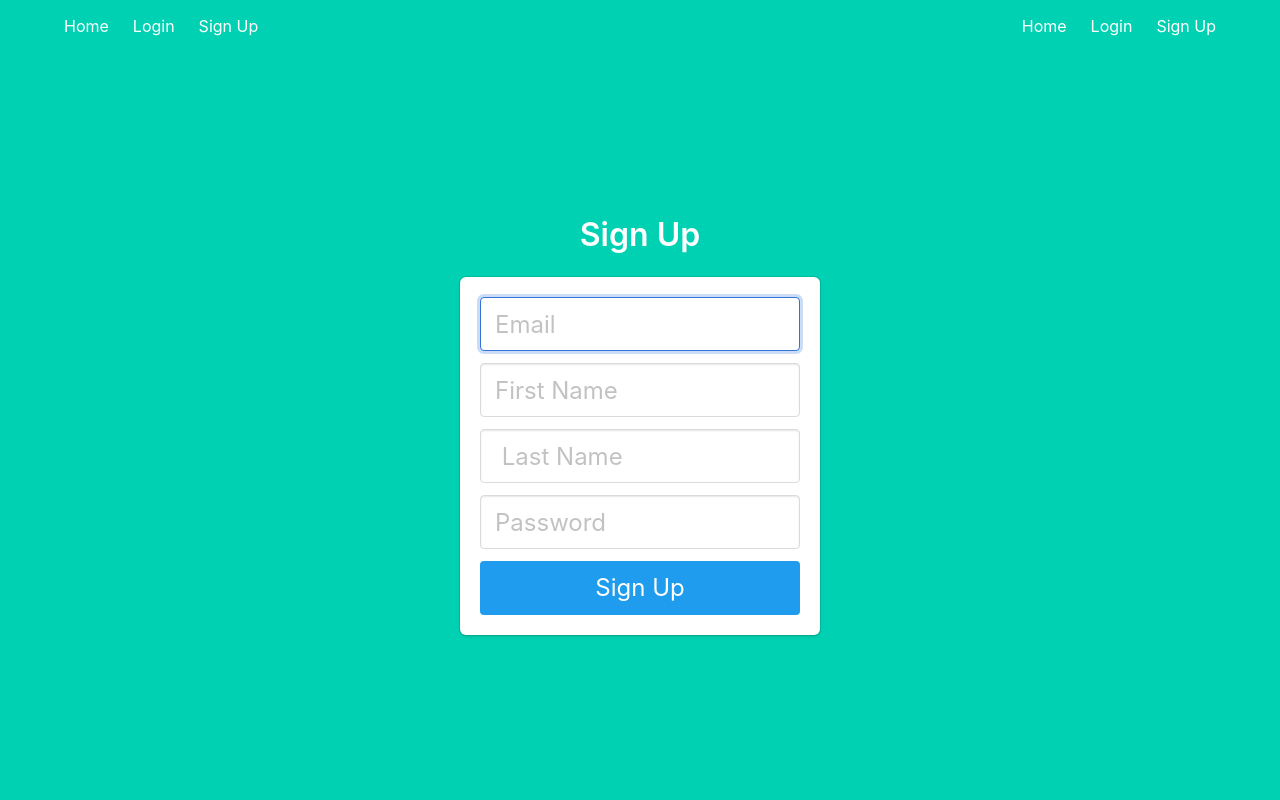
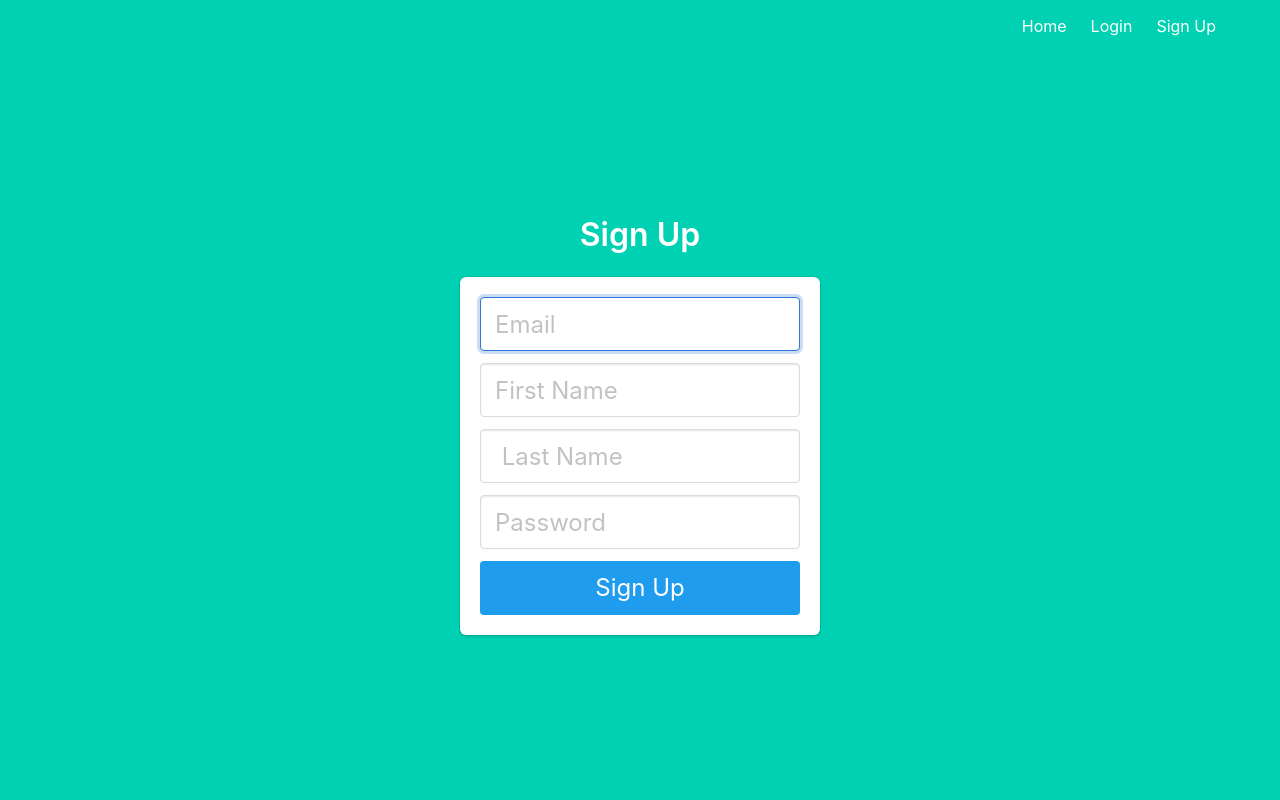
Before and after one commit to andrewtshen/supershop, a Flask app: page /signup in a window 1280 px wide. Run offline with Flask 2, Linux system fonts and the light colour scheme; parts of the project's set-up code (start-up, migrations or seed data) failed here and were passed over.

Commit message:
Trying to make navbar work for mobile

```diff
--- a/templates/base.html
+++ b/templates/base.html
@@ -16,50 +16,7 @@
             <nav class="navbar">
 
                 <div class="container">
-                    <div class = "navbar-brand">
-                        <a href="{{ url_for('main.index') }}" class="navbar-item">
-                            Home
-                        </a>
-
-                        {% if current_user.is_authenticated %}
-                        <a href="{{ url_for('main.profile') }}" class="navbar-item">
-                            Profile
-                        </a>
-                        {% endif %}
-
-                        {% if current_user.is_authenticated %}
-                        <a href="{{ url_for('main.shoppinglist') }}" class="navbar-item">
-                            My Shopping List
-                        </a>
-                        {% endif %}
-
-                        {% if current_user.is_authenticated %}
-                        <a href="{{ url_for('main.inventory') }}" class="navbar-item">
-                            Inventory
-                        </a>
-                        {% endif %}
-
-                        {% if not current_user.is_authenticated %}
-                        <a href="{{ url_for('auth.login') }}" class="navbar-item">
-                            Login
-                        </a>
-                        <a href="{{ url_for('auth.signup') }}" class="navbar-item">
-                            Sign Up
-                        </a>
-                        {% endif %}
-
-                        {% if current_user.is_authenticated %}
-                        <a href="{{ url_for('auth.logout') }}" class="navbar-item">
-                            Logout
-                        </a>
-                        {% endif %}
-                        <a role="button" class="navbar-burger" aria-label="menu" aria-expanded="false">
-                            <span aria-hidden="true"></span>
-                            <span aria-hidden="true"></span>
-                            <span aria-hidden="true"></span>
-                        </a>
-                    </div>
-                    <div id="navbarMenuHeroA" class="navbar-menu">
+                    <div id="navbarMenuHeroA" class="navbar-menu is-active">
                         <div class="navbar-end">
                             <a href="{{ url_for('main.index') }}" class="navbar-item">
                                 Home
```
